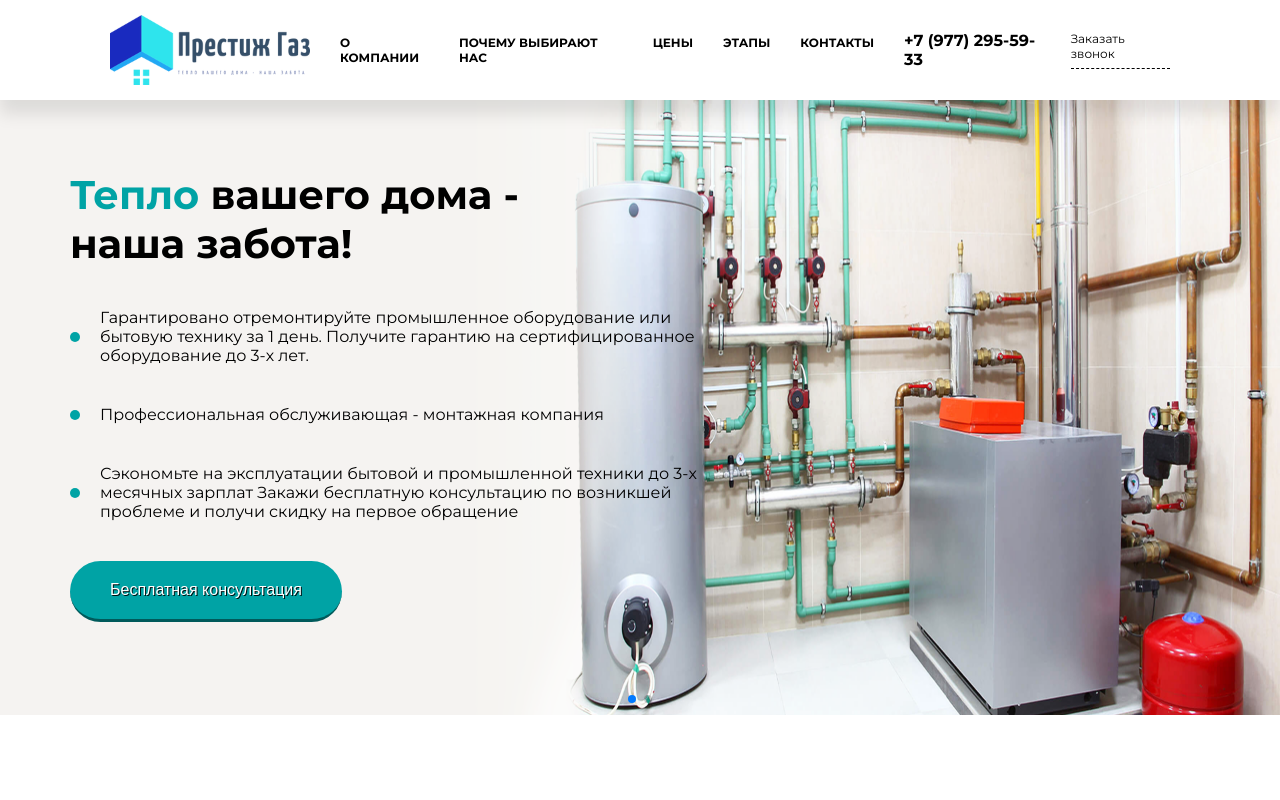
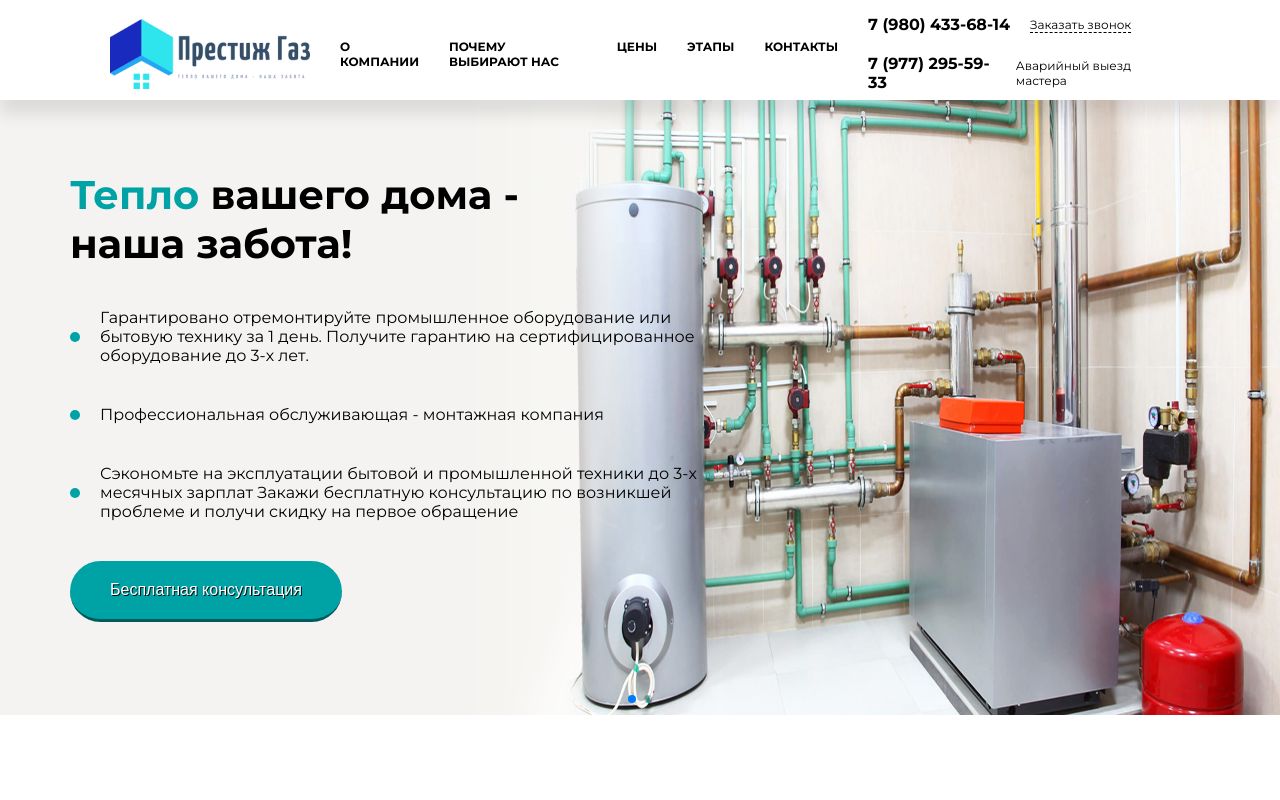
Before and after one commit to AlexandrSyvorotkin/prestige-gas, a Next.js app: page / in a window 1280 px wide. Shown: the top 800 px of the page. Built offline with nearby package versions, Linux system fonts and the light colour scheme.

Commit message:
added alarm number

```diff
--- a/src/Layout/Header/Header.jsx
+++ b/src/Layout/Header/Header.jsx
@@ -36,6 +36,7 @@ const Header = ({scrollAbout, scrollToPrices, scrollToContacts, scrollToReviews,
                     scrollToReviews={scrollToReviews}
                     scrollToContacts={scrollToContacts}
                 />
+
             </div>
         </header>
     );
--- a/src/components/PhoneNumber/PhoneNumber.jsx
+++ b/src/components/PhoneNumber/PhoneNumber.jsx
@@ -2,6 +2,8 @@ import React, {useState} from 'react';
 import styles from './PhoneNumber.module.scss'
 import Modal from "@/UI/Modal/Modal";
 import Hamburger from "@/components/Hamburger/Hamburger";
+
+//TODO: Поправить верстку дома
 
 const PhoneNumber = ({setMenuActive}) => {
 
@@ -9,11 +11,18 @@ const PhoneNumber = ({setMenuActive}) => {
 
     return (
         <div className={styles.phone_number}>
-            <a className={styles.number} href='tel:+79772955933'>+7 (977) 295-59-33</a>
-            <span className={styles.request} onClick={() => setOpenModal(true)}>Заказать звонок</span>
-            {openModal ? <Modal setOpenModal={setOpenModal}/> : null}
-            <Hamburger setMenuActive={setMenuActive}/>
+            <div className={styles.number_descr}>
+                <a className={styles.number} href='tel:+79804336814'>7 (980) 433-68-14</a>
+                <span className={styles.request} onClick={() => setOpenModal(true)}>Заказать звонок</span>
+                {openModal ? <Modal setOpenModal={setOpenModal}/> : null}
+                <Hamburger setMenuActive={setMenuActive}/>
+            </div>
+            <div className={styles.number_descr}>
+                <a className={styles.number} href='tel:+79772955933'>7 (977) 295-59-33</a>
+                <span className={styles.alarm_request}>Аварийный выезд мастера</span>
+            </div>
         </div>
+
     );
 };
 
--- a/src/components/PhoneNumber/PhoneNumber.module.scss
+++ b/src/components/PhoneNumber/PhoneNumber.module.scss
@@ -1,6 +1,16 @@
 .phone_number {
   display: flex;
-  gap: 45px;
+  gap: 20px;
+	flex-direction: column;
+
+	.number_descr {
+		display: flex;
+		gap: 20px;
+		align-items: center;
+	}
+	.alarm_request {
+		font-size: 12px;
+	}
   @media (max-width: 1400px) {
 	gap: 20px;
   }
```
